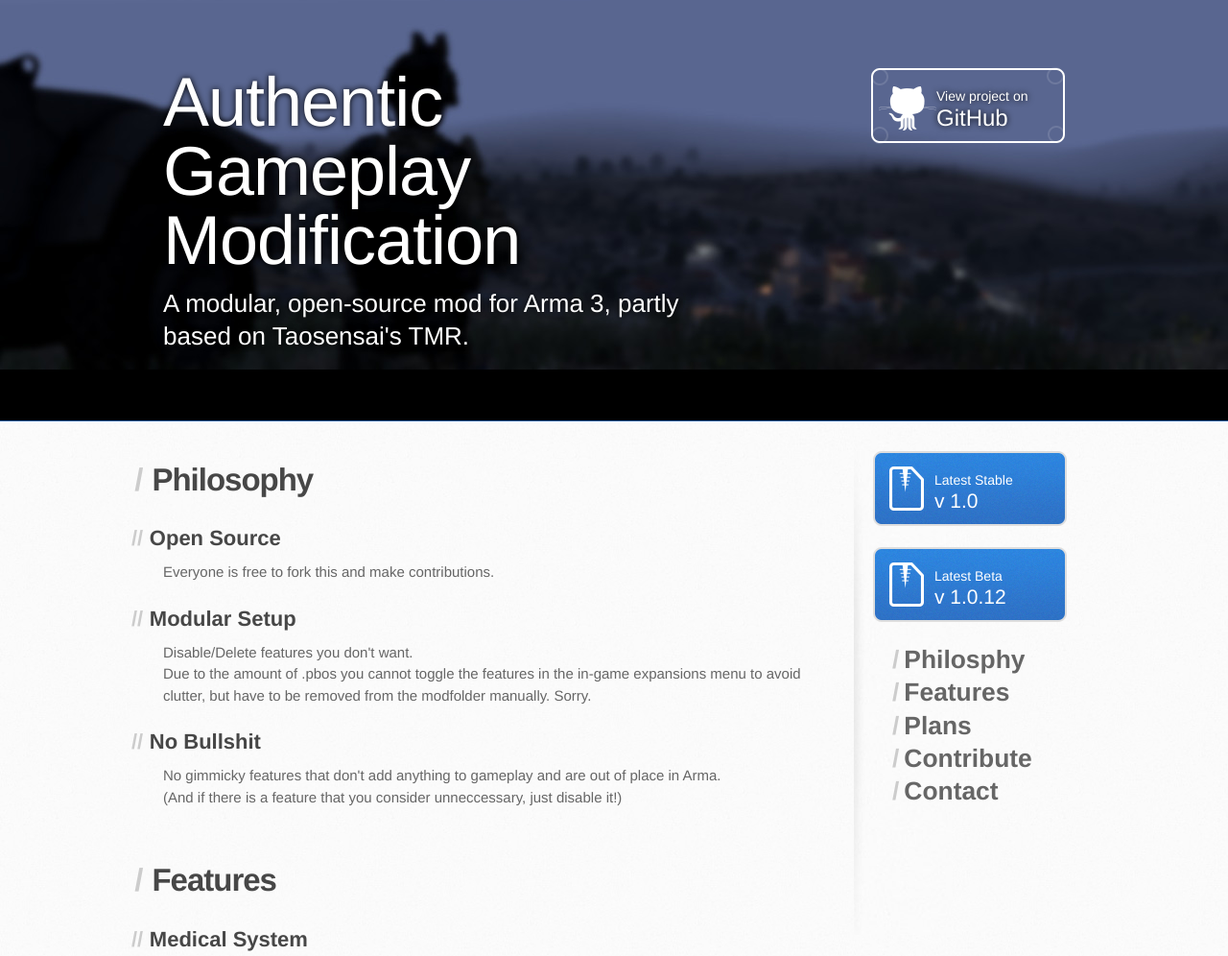
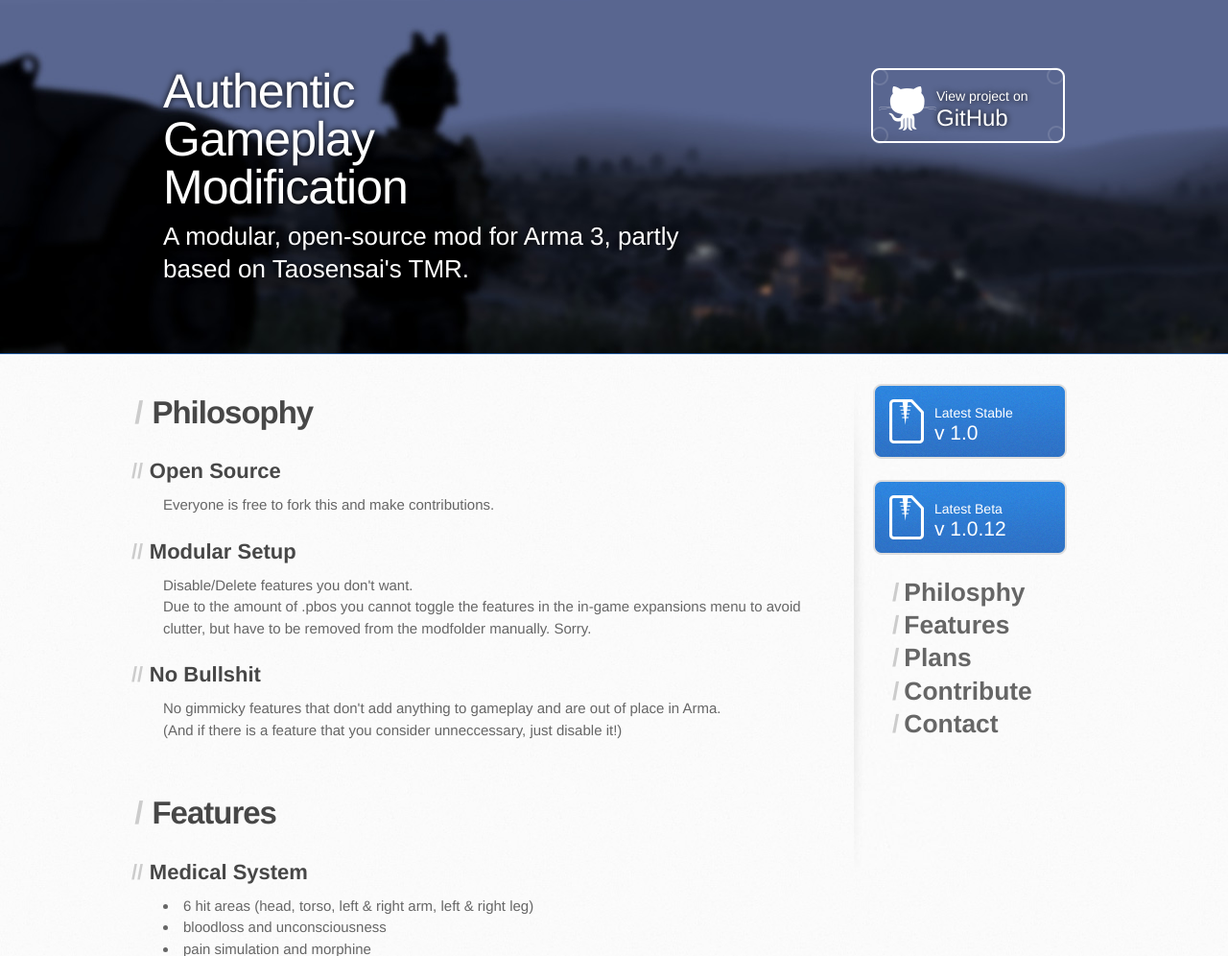
Before and after one commit to KoffeinFlummi/AGM, a PHP site: page / in a window 1280 px wide. Shown: the top 996 px of the page at 96% size. Run offline with PHP 8.4, Linux system fonts and the light colour scheme; some libraries are stand-ins or nearby versions.

Commit message:
Update stylesheet.css

```diff
--- a/stylesheets/stylesheet.css
+++ b/stylesheets/stylesheet.css
@@ -79,7 +79,7 @@ header {
 
 header h1 {
   letter-spacing: -1px;
-  font-size: 72px;
+  font-size: 50px;
   color: #fff;
   line-height: 1;
   margin-bottom: 0.2em;
```
